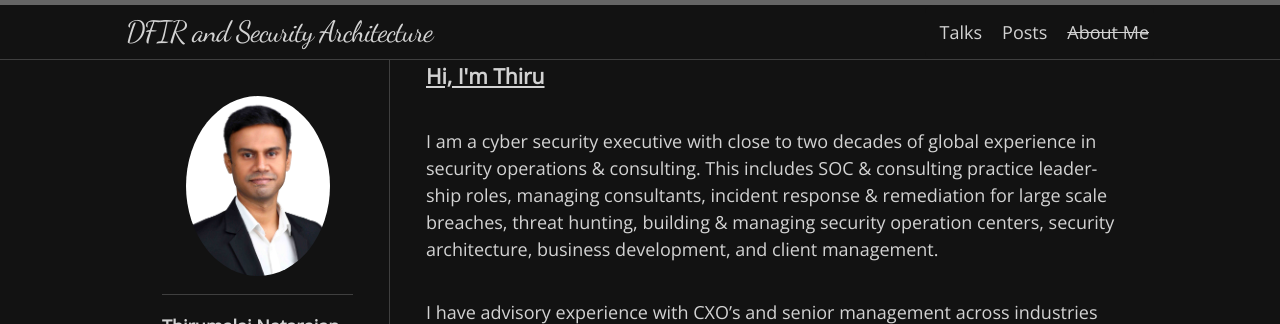
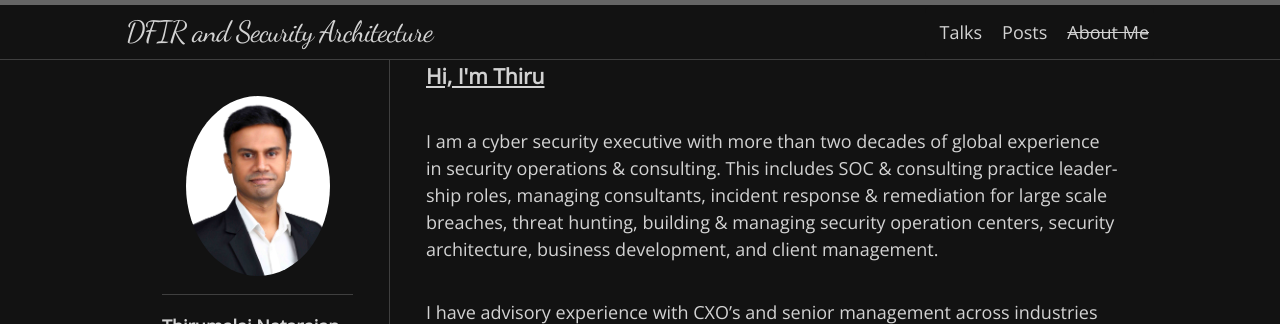
Before and after one commit to Th1ru-M/th1ru-m.github.io, a Jekyll site: the page built from AboutMe.md, in a window 1280 px wide. Shown: the top 324 px of the page. Built offline with Jekyll 4.4.1, drawn with Linux system fonts in a browser that asks for light colours; nearby versions of some CDN libraries; some web fonts are replaced.

Commit message:
Update AboutMe.md

```diff
--- a/AboutMe.md
+++ b/AboutMe.md
@@ -5,7 +5,7 @@ permalink: /AboutMe/
 ---
 ### **<u>Hi, I'm Thiru</u>**
 
-I am a cyber security executive with close to two decades of global experience in security operations & consulting. This includes SOC & consulting practice leadership roles, managing consultants, incident response & remediation for large scale breaches, threat hunting, building & managing security operation centers, security architecture, business development, and client management.
+I am a cyber security executive with more than two decades of global experience in security operations & consulting. This includes SOC & consulting practice leadership roles, managing consultants, incident response & remediation for large scale breaches, threat hunting, building & managing security operation centers, security architecture, business development, and client management.
 
 I have advisory experience with CXO's and senior management across industries during the time of compromise. Public speaking and delivering workshops to executives and technical audience. I have travelled across South East Asia, GCR, Australia & US for delivering security engagements for clients in diverse industries.
 
```
